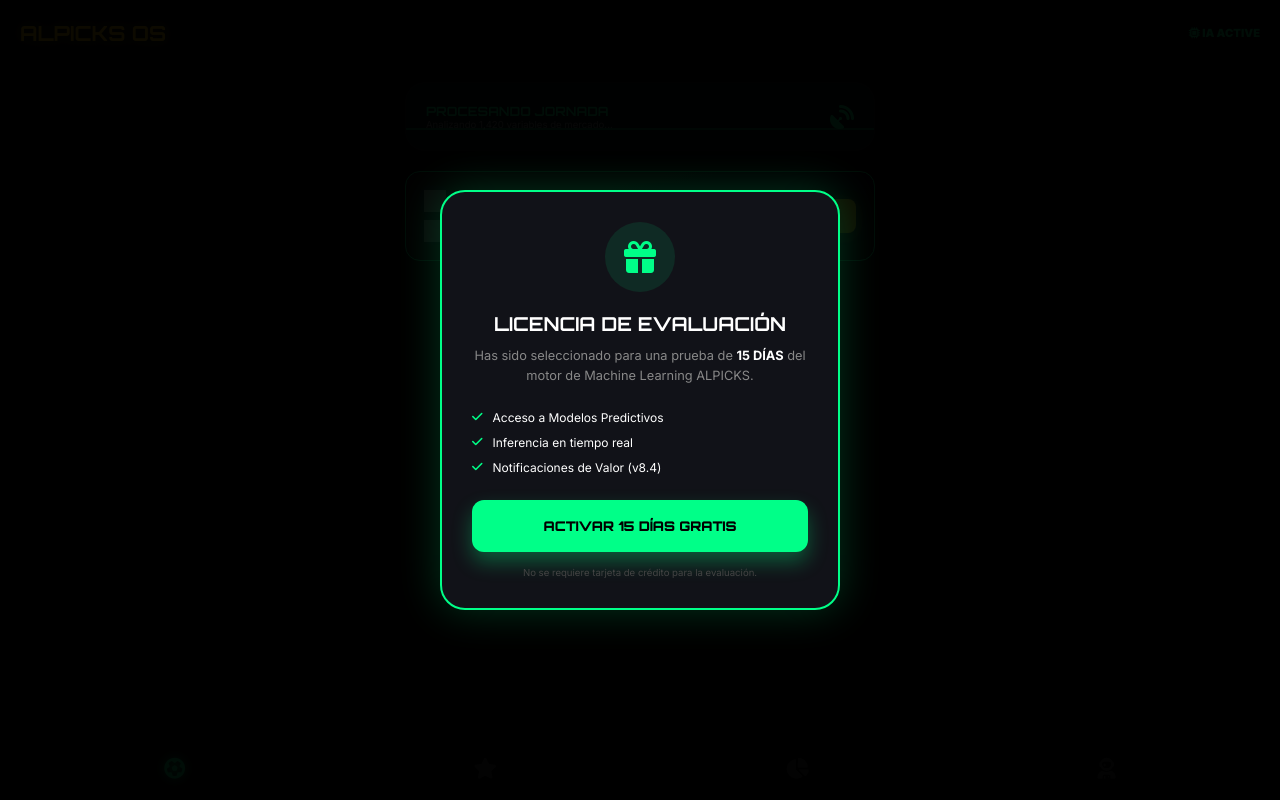
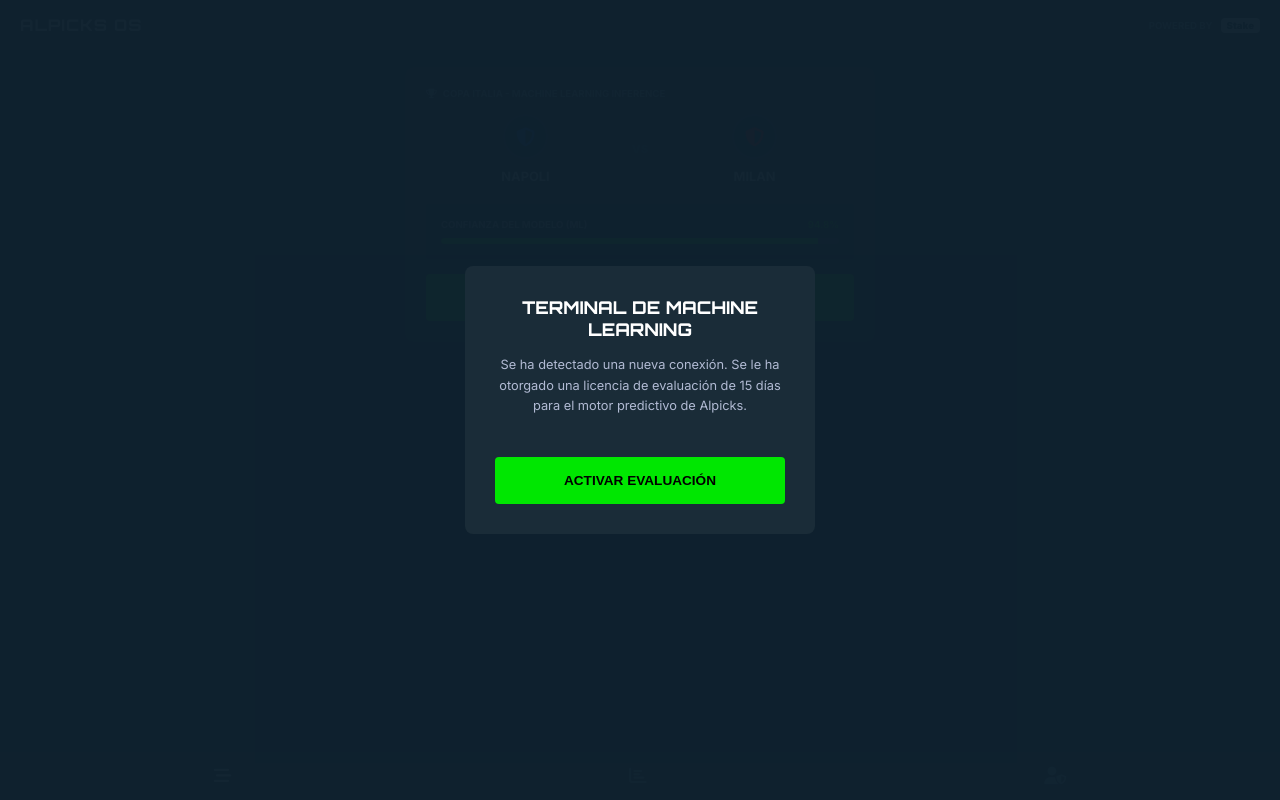
Before and after one commit to alpickscolombia10/alpicks-oficial, a plain HTML site: page index.html in a window 1280 px wide. Drawn offline with nearby package versions, Linux system fonts and the light colour scheme; grey boxes are pictures that could not be loaded.

Commit message:
index.html

```diff
--- a/index.html
+++ b/index.html
@@ -3,275 +3,172 @@
 <head>
     <meta charset="UTF-8">
     <meta name="viewport" content="width=device-width, initial-scale=1.0, maximum-scale=1.0, user-scalable=no">
-    <title>ALPICKS OS | QUANTUM PREDICTOR</title>
-    <link href="https://fonts.googleapis.com/css2?family=Orbitron:wght@700;900&family=Inter:wght@400;700;900&display=swap" rel="stylesheet">
+    <title>ALPICKS | PROFESSIONAL ML PREDICTOR</title>
+    <link href="https://fonts.googleapis.com/css2?family=Inter:wght@400;500;700;900&family=Orbitron:wght@600;800&display=swap" rel="stylesheet">
     <link rel="stylesheet" href="https://cdnjs.cloudflare.com/ajax/libs/font-awesome/6.4.0/css/all.min.css">
     <script src="https://cdn.jsdelivr.net/npm/canvas-confetti@1.5.1/dist/confetti.browser.min.js"></script>
     <style>
         :root {
-            --bg: #050508;
-            --card: #12131a;
-            --neon: #00ff88;
-            --gold: #ffcc00;
-            --glass: rgba(255, 255, 255, 0.03);
+            --stake-dark: #0f212e; /* El color exacto de Stake */
+            --stake-card: #1a2c38;
+            --stake-blue: #2f4553;
+            --stake-green: #00e701; /* El verde neón característico */
+            --text-main: #b1bad3;
+            --white: #ffffff;
         }
 
         * { margin: 0; padding: 0; box-sizing: border-box; -webkit-tap-highlight-color: transparent; }
-        body { background: var(--bg); color: white; font-family: 'Inter', sans-serif; overflow-x: hidden; }
+        body { background: var(--stake-dark); color: var(--text-main); font-family: 'Inter', sans-serif; }
 
-        /* NOTIFICACIONES DE DOPAMINA (FAKE LIVE) */
-        #notification-toast {
-            position: fixed; top: -100px; left: 50%; transform: translateX(-50%);
-            width: 90%; max-width: 350px; background: rgba(0, 255, 136, 0.95);
-            color: black; padding: 12px; border-radius: 15px; font-size: 0.75rem;
-            font-weight: 800; z-index: 5000; transition: 0.5s cubic-bezier(0.175, 0.885, 0.32, 1.275);
-            display: flex; align-items: center; gap: 10px; box-shadow: 0 10px 30px rgba(0,255,136,0.4);
+        /* HEADER PROFESIONAL */
+        header {
+            background: var(--stake-card); padding: 15px 20px;
+            display: flex; justify-content: space-between; align-items: center;
+            border-bottom: 2px solid var(--stake-dark); position: sticky; top: 0; z-index: 1000;
+        }
+        .brand { font-family: 'Orbitron'; font-size: 1rem; color: var(--white); font-weight: 800; letter-spacing: 1px; }
+        .stake-partner { display: flex; align-items: center; gap: 8px; font-size: 0.6rem; font-weight: 700; color: var(--text-main); }
+        .stake-logo { background: var(--white); color: var(--stake-dark); padding: 2px 6px; border-radius: 4px; font-weight: 900; }
+
+        /* TRIAL BANNER */
+        .trial-status {
+            background: var(--stake-blue); color: var(--white); text-align: center;
+            padding: 8px; font-size: 0.65rem; font-weight: 700; text-transform: uppercase; letter-spacing: 1px;
         }
 
-        /* HEADER */
-        header {
-            padding: 20px; background: rgba(0,0,0,0.8); backdrop-filter: blur(10px);
-            border-bottom: 1px solid var(--glass); display: flex; justify-content: space-between; align-items: center;
-            position: sticky; top: 0; z-index: 1000;
+        .container { padding: 15px; max-width: 500px; margin: 0 auto; padding-bottom: 90px; }
+
+        /* MATCH ANALYTICS CARD */
+        .card {
+            background: var(--stake-card); border-radius: 8px; padding: 20px;
+            margin-bottom: 12px; transition: 0.3s; border: 1px solid transparent;
         }
-        .logo { font-family: 'Orbitron'; font-size: 1.3rem; color: var(--gold); text-shadow: 0 0 15px rgba(255, 204, 0, 0.4); }
+        .card:hover { border-color: var(--stake-blue); }
 
-        .app-shell { padding: 15px; max-width: 500px; margin: 0 auto; padding-bottom: 100px; }
+        .league-info { font-size: 0.6rem; font-weight: 700; color: var(--text-main); margin-bottom: 15px; display: flex; align-items: center; gap: 6px; }
 
-        /* RADAR SCANNER */
-        .scanner-box {
-            background: var(--card); border-radius: 20px; padding: 20px; margin-bottom: 20px;
-            border: 1px solid var(--glass); position: relative; overflow: hidden;
+        .match-row { display: grid; grid-template-columns: 1fr 30px 1fr; align-items: center; margin: 15px 0; }
+        .team { text-align: center; }
+        .team-icon {
+            width: 45px; height: 45px; background: var(--stake-dark);
+            border-radius: 50%; margin: 0 auto 10px; display: flex;
+            align-items: center; justify-content: center; color: var(--white);
+            font-size: 1.2rem; border: 2px solid var(--stake-blue);
         }
-        .scanner-line {
-            position: absolute; top: 0; left: 0; width: 100%; height: 2px;
-            background: var(--neon); box-shadow: 0 0 15px var(--neon);
-            animation: scan 3s linear infinite; opacity: 0.5;
+        .team-name { font-size: 0.8rem; font-weight: 700; color: var(--white); }
+
+        /* DATA ENGINE VISUAL */
+        .engine-box { background: var(--stake-dark); border-radius: 4px; padding: 15px; margin-top: 20px; }
+        .progress-label { display: flex; justify-content: space-between; font-size: 0.6rem; margin-bottom: 8px; font-weight: 700; }
+        .progress-bar { width: 100%; height: 6px; background: var(--stake-blue); border-radius: 3px; overflow: hidden; }
+        .progress-fill { width: 94.8%; height: 100%; background: var(--stake-green); }
+
+        /* BOTÓN STAKE STYLE */
+        .btn-stake {
+            width: 100%; padding: 16px; border-radius: 4px; border: none;
+            background: var(--stake-green); color: #000; font-weight: 800;
+            font-size: 0.85rem; cursor: pointer; margin-top: 15px; transition: 0.2s;
         }
-        @keyframes scan { 0% { top: 0; } 100% { top: 100%; } }
+        .btn-stake:hover { filter: brightness(1.1); }
+        .btn-stake:active { transform: scale(0.98); }
 
-        /* MATCH CARD (FLASHCORE STYLE) */
-        .match {
-            background: #1a1b23; border-radius: 15px; padding: 18px; margin-bottom: 12px;
-            display: grid; grid-template-columns: 1fr 80px; align-items: center;
-            border: 1px solid transparent; transition: 0.3s;
+        /* NAV DOCK */
+        .dock {
+            position: fixed; bottom: 0; width: 100%; background: var(--stake-card);
+            display: flex; justify-content: space-around; padding: 15px;
+            border-top: 2px solid var(--stake-dark);
         }
-        .match.active-pick { border-color: var(--neon); background: linear-gradient(145deg, #1a1b23, #0a0a0f); }
+        .dock-item { color: var(--text-main); font-size: 1.1rem; cursor: pointer; }
+        .dock-item.active { color: var(--white); }
 
-        .teams { display: flex; flex-direction: column; gap: 8px; }
-        .team-row { display: flex; align-items: center; gap: 12px; }
-        .team-row img { width: 22px; height: 22px; filter: drop-shadow(0 0 5px rgba(255,255,255,0.1)); }
-        .team-row span { font-size: 0.9rem; font-weight: 700; letter-spacing: -0.5px; }
-
-        .odds-btn {
-            background: var(--gold); color: black; border: none; padding: 10px;
-            border-radius: 8px; font-family: 'Orbitron'; font-size: 0.7rem; font-weight: 900;
-            cursor: pointer; box-shadow: 0 4px 15px rgba(255, 204, 0, 0.2);
-        }
-
-        /* TICKET FÍSICO DIGITAL */
-        #ticket-result {
-            display: none; margin-top: 20px; background: white; color: black;
-            border-radius: 4px; padding: 20px; position: relative;
-            animation: popIn 0.5s cubic-bezier(0.26, 1.36, 0.4, 1.29);
-        }
-        #ticket-result::before {
-            content: ''; position: absolute; top: -10px; left: 0; width: 100%; height: 20px;
-            background-image: radial-gradient(circle, transparent 70%, white 70%);
-            background-size: 20px 20px; background-position: 0 -10px;
-        }
-        .ticket-header { border-bottom: 2px dashed #ccc; padding-bottom: 10px; margin-bottom: 10px; text-align: center; }
-
-        /* FOOTER DOCK */
-        .dock {
-            position: fixed; bottom: 0; width: 100%; background: #000;
-            padding: 20px; display: flex; justify-content: space-around;
-            border-top: 1px solid var(--glass); z-index: 2000;
-        }
-        .dock i { font-size: 1.3rem; color: #444; }
-        .dock i.active { color: var(--neon); text-shadow: 0 0 10px var(--neon); }
-
-        /* MODAL */
+        /* MODAL PROFESIONAL */
         .modal {
-            position: fixed; inset: 0; background: rgba(0,0,0,0.9);
-            display: none; align-items: center; justify-content: center; z-index: 3000; padding: 20px;
+            position: fixed; inset: 0; background: rgba(15, 33, 46, 0.98);
+            display: flex; align-items: center; justify-content: center; z-index: 5000; padding: 25px;
         }
         .modal-content {
-            background: var(--card); padding: 30px; border-radius: 25px; text-align: center;
-            border: 1px solid var(--neon); width: 100%; max-width: 400px;
+            background: var(--stake-card); border-radius: 8px; padding: 30px;
+            text-align: center; max-width: 350px; width: 100%;
         }
     </style>
 </head>
 <body>
 
-<div id="notification-toast">
-    <i class="fas fa-check-circle"></i>
-    <span id="toast-msg">Juan acaba de ganar $450.000 con el Pick VIP</span>
+<div id="trial-banner" class="trial-status" style="display:none;">
+    LICENCIA DE EVALUACIÓN: <span id="days">15</span> DÍAS RESTANTES
 </div>
 
 <header>
-    <div class="logo">ALPICKS OS</div>
-    <div style="font-size: 0.7rem; color: var(--neon); font-weight: 900;">
-        <i class="fas fa-microchip"></i> IA ACTIVE
+    <div class="brand">ALPICKS OS</div>
+    <div class="stake-partner">
+        POWERED BY <span class="stake-logo">Stake</span>
     </div>
 </header>
 
-<div class="app-shell">
+<div class="container">
 
-    <div class="scanner-box">
-        <div class="scanner-line"></div>
-        <div style="display:flex; justify-content: space-between; align-items: center;">
-            <div>
-                <h4 style="font-family: 'Orbitron'; font-size: 0.8rem; color: var(--neon);">PROCESANDO JORNADA</h4>
-                <p style="font-size: 0.6rem; opacity: 0.5;">Analizando 1,420 variables de mercado...</p>
+    <div class="card">
+        <div class="league-info">
+            <i class="fas fa-trophy"></i> COPA ITALIA - MACHINE LEARNING INFERENCE
+        </div>
+
+        <div class="match-row">
+            <div class="team">
+                <div class="team-icon"><i class="fas fa-shield-halved" style="color:#0055ff"></i></div>
+                <div class="team-name">NAPOLI</div>
             </div>
-            <i class="fas fa-satellite-dish" style="color: var(--neon); font-size: 1.5rem;"></i>
-        </div>
-    </div>
-
-    <div class="match active-pick">
-        <div class="teams">
-            <div class="team-row">
-                <img src="https://upload.wikimedia.org/wikipedia/commons/thumb/2/2d/SSC_Napoli_2021.svg/1200px-SSC_Napoli_2021.svg.png">
-                <span>Napoli</span>
-            </div>
-            <div class="team-row">
-                <img src="https://upload.wikimedia.org/wikipedia/commons/thumb/d/d0/Logo_AC_Milan.svg/1200px-Logo_AC_Milan.svg.png">
-                <span>Milan</span>
+            <div style="text-align:center; font-weight:900; opacity:0.3; font-size:0.7rem">VS</div>
+            <div class="team">
+                <div class="team-icon"><i class="fas fa-shield-halved" style="color:#ff0000"></i></div>
+                <div class="team-name">MILAN</div>
             </div>
         </div>
-        <div class="odds-btn" onclick="showPay()">UNLOCK</div>
-    </div>
 
-    <div id="ticket-result">
-        <div class="ticket-header">
-            <h3 style="font-family: 'Orbitron'; font-size: 0.9rem;">CONFIRMED PICK</h3>
+        <div class="engine-box">
+            <div class="progress-label">
+                <span>CONFIANZA DEL MODELO (ML)</span>
+                <span style="color:var(--stake-green)">94.8%</span>
+            </div>
+            <div class="progress-bar">
+                <div class="progress-fill"></div>
+            </div>
         </div>
-        <p style="font-size: 0.7rem; color: #666;">EVENTO: COPA ITALIA</p>
-        <h2 style="margin: 10px 0; font-weight: 900; color: #000;">NAPOLI GANA O EMPATA & +1.5</h2>
-        <div style="display: flex; justify-content: space-between; font-weight: bold; border-top: 1px solid #eee; pt: 10px;">
-            <span>CUOTA: 1.88</span>
-            <span>EFECTIVIDAD: 94%</span>
-        </div>
+
+        <button class="btn-stake" onclick="location.href='https://checkout.bold.co/payment/LNK_IVT8NCM2JP'">
+            VER INFERENCIA PROFESIONAL
+        </button>
     </div>
 
 </div>
 
-<div id="payModal" class="modal">
+<div id="modal" class="modal">
     <div class="modal-content">
-        <i class="fas fa-lock-open" style="font-size: 2.5rem; color: var(--gold); margin-bottom: 20px;"></i>
-        <h2 style="font-family: 'Orbitron'; margin-bottom: 10px;">ACCESO VIP</h2>
-        <p style="font-size: 0.8rem; opacity: 0.7; margin-bottom: 25px;">Obtén el análisis completo y el ticket de apuesta para este encuentro.</p>
-        <a href="https://checkout.bold.co/payment/LNK_IVT8NCM2JP" class="odds-btn" style="display: block; text-decoration: none; padding: 18px; font-size: 1rem;">COMPRAR AHORA ($12k)</a>
-        <p onclick="showVipInput()" style="margin-top: 20px; font-size: 0.7rem; text-decoration: underline; cursor: pointer;">Ya tengo un código</p>
+        <h2 style="color:var(--white); font-family:'Orbitron'; font-size:1.1rem; margin-bottom:15px;">TERMINAL DE MACHINE LEARNING</h2>
+        <p style="font-size:0.8rem; margin-bottom:25px; line-height:1.6;">
+            Se ha detectado una nueva conexión. Se le ha otorgado una licencia de evaluación de 15 días para el motor predictivo de Alpicks.
+        </p>
+        <button class="btn-stake" onclick="start()">ACTIVAR EVALUACIÓN</button>
     </div>
 </div>
 
-<div class="dock">
-    <i class="fas fa-futbol active"></i>
-    <i class="fas fa-star"></i>
-    <i class="fas fa-chart-pie"></i>
-    <i class="fas fa-user-astronaut"></i>
-</div>
+<nav class="dock">
+    <i class="fas fa-stream dock-item active"></i>
+    <i class="fas fa-chart-bar dock-item"></i>
+    <i class="fas fa-user-shield dock-item"></i>
+</nav>
 
 <script>
-    // Sistema de Notificaciones de Dopamina
-    const names = ["Andrés", "Camilo", "Danna", "Mateo", "PicksCol"];
-    const amounts = ["$120.000", "$450.000", "$80.000", "$1.200.000"];
+    function start() {
+        document.getElementById('modal').style.display = 'none';
+        document.getElementById('trial-banner').style.display = 'block';
+        localStorage.setItem('alpicks_v9_trial', Date.now());
+    }
 
-    function showToast() {
-        const toast = document.getElementById('notification-toast');
-        const name = names[Math.floor(Math.random()*names.length)];
-        const amount = amounts[Math.floor(Math.random()*amounts.length)];
-        document.getElementById('toast-msg').innerText = `${name} acaba de ganar ${amount} con ALPICKS`;
-        toast.style.top = "20px";
-        setTimeout(() => { toast.style.top = "-100px"; }, 4000);
-    }
-    setInterval(showToast, 8000);
-
-    function showPay() { document.getElementById('payModal').style.display = 'flex'; }
-
-    function showVipInput() {
-        const code = prompt("INGRESA TU CÓDIGO VIP DE 6 DÍGITOS:");
-        if(code && code.toUpperCase() === "VIP777") {
-            document.getElementById('payModal').style.display = 'none';
-            confetti({ particleCount: 250, spread: 80, origin: { y: 0.7 } });
-            document.getElementById('ticket-result').style.display = 'block';
-            window.scrollTo({ top: document.body.scrollHeight, behavior: 'smooth' });
-        }
+    if(localStorage.getItem('alpicks_v9_trial')) {
+        document.getElementById('modal').style.display = 'none';
+        document.getElementById('trial-banner').style.display = 'block';
     }
 </script>
 
 </body>
 </html>
-
-<div id="trial-modal" style="position: fixed; inset: 0; background: rgba(0,0,0,0.95); z-index: 5000; display: flex; align-items: center; justify-content: center; padding: 20px;">
-    <div style="background: #111218; border: 2px solid #00ff88; border-radius: 25px; padding: 30px; width: 100%; max-width: 400px; text-align: center; box-shadow: 0 0 40px rgba(0,255,136,0.2);">
-
-        <div style="width: 70px; height: 70px; background: rgba(0,255,136,0.1); border-radius: 50%; display: flex; align-items: center; justify-content: center; margin: 0 auto 20px;">
-            <i class="fas fa-gift" style="color: #00ff88; font-size: 2rem;"></i>
-        </div>
-
-        <h2 style="font-family: 'Orbitron'; font-size: 1.2rem; margin-bottom: 10px;">LICENCIA DE EVALUACIÓN</h2>
-        <p style="font-size: 0.8rem; color: #888; line-height: 1.5; margin-bottom: 25px;">
-            Has sido seleccionado para una prueba de <span style="color:#fff; font-weight:bold;">15 DÍAS</span> del motor de Machine Learning ALPICKS.
-        </p>
-
-        <div style="text-align: left; margin-bottom: 25px;">
-            <div style="display:flex; align-items:center; gap:10px; margin-bottom:10px; font-size:0.75rem;">
-                <i class="fas fa-check" style="color:#00ff88;"></i> Acceso a Modelos Predictivos
-            </div>
-            <div style="display:flex; align-items:center; gap:10px; margin-bottom:10px; font-size:0.75rem;">
-                <i class="fas fa-check" style="color:#00ff88;"></i> Inferencia en tiempo real
-            </div>
-            <div style="display:flex; align-items:center; gap:10px; margin-bottom:10px; font-size:0.75rem;">
-                <i class="fas fa-check" style="color:#00ff88;"></i> Notificaciones de Valor (v8.4)
-            </div>
-        </div>
-
-        <button onclick="activateTrial()" style="width: 100%; padding: 18px; border-radius: 12px; border: none; background: #00ff88; color: #000; font-family: 'Orbitron'; font-weight: 900; cursor: pointer; box-shadow: 0 10px 20px rgba(0,255,136,0.3);">
-            ACTIVAR 15 DÍAS GRATIS
-        </button>
-
-        <p style="margin-top: 15px; font-size: 0.6rem; color: #444;">No se requiere tarjeta de crédito para la evaluación.</p>
-    </div>
-</div>
-
-<div id="trial-counter" style="display: none; background: #00ff88; color: #000; padding: 5px; text-align: center; font-size: 0.65rem; font-weight: 900; font-family: 'Orbitron';">
-    DÍAS RESTANTES DE LICENCIA: <span id="days-count">15</span>D 23H 59M
-</div>
-
-<script>
-    function activateTrial() {
-        // Efecto de dopamina al activar
-        confetti({
-            particleCount: 150,
-            spread: 70,
-            origin: { y: 0.6 },
-            colors: ['#00ff88', '#ffffff']
-        });
-
-        // Ocultar modal y mostrar contador
-        document.getElementById('trial-modal').style.display = 'none';
-        document.getElementById('trial-counter').style.display = 'block';
-
-        // Aquí podrías guardar la fecha en localStorage para que el usuario no pueda reiniciar la prueba
-        localStorage.setItem('alpicks_trial_start', new Date().getTime());
-
-        alert("¡SISTEMA ACTIVADO! Tienes 15 días de acceso al Machine Learning Engine.");
-    }
-
-    // Lógica para persistir la prueba al recargar la página
-    window.onload = function() {
-        if(localStorage.getItem('alpicks_trial_start')) {
-            document.getElementById('trial-modal').style.display = 'none';
-            document.getElementById('trial-counter').style.display = 'block';
-
-            // Cálculo simple de días (ejemplo)
-            let start = localStorage.getItem('alpicks_trial_start');
-            let now = new Date().getTime();
-            let diff = 15 - Math.floor((now - start) / (1000 * 60 * 60 * 24));
-            document.getElementById('days-count').innerText = diff > 0 ? diff : 0;
-        }
-    }
-</script>
```
